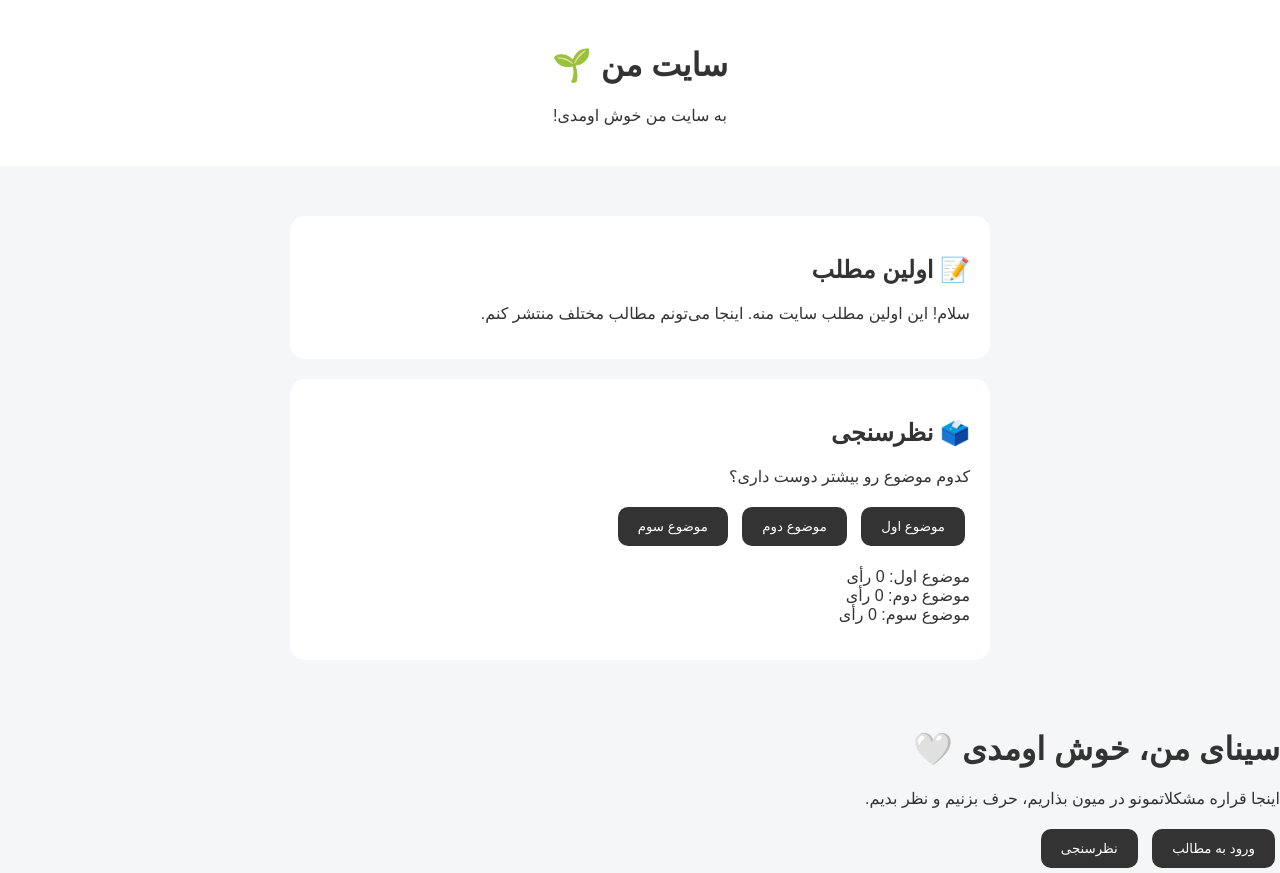
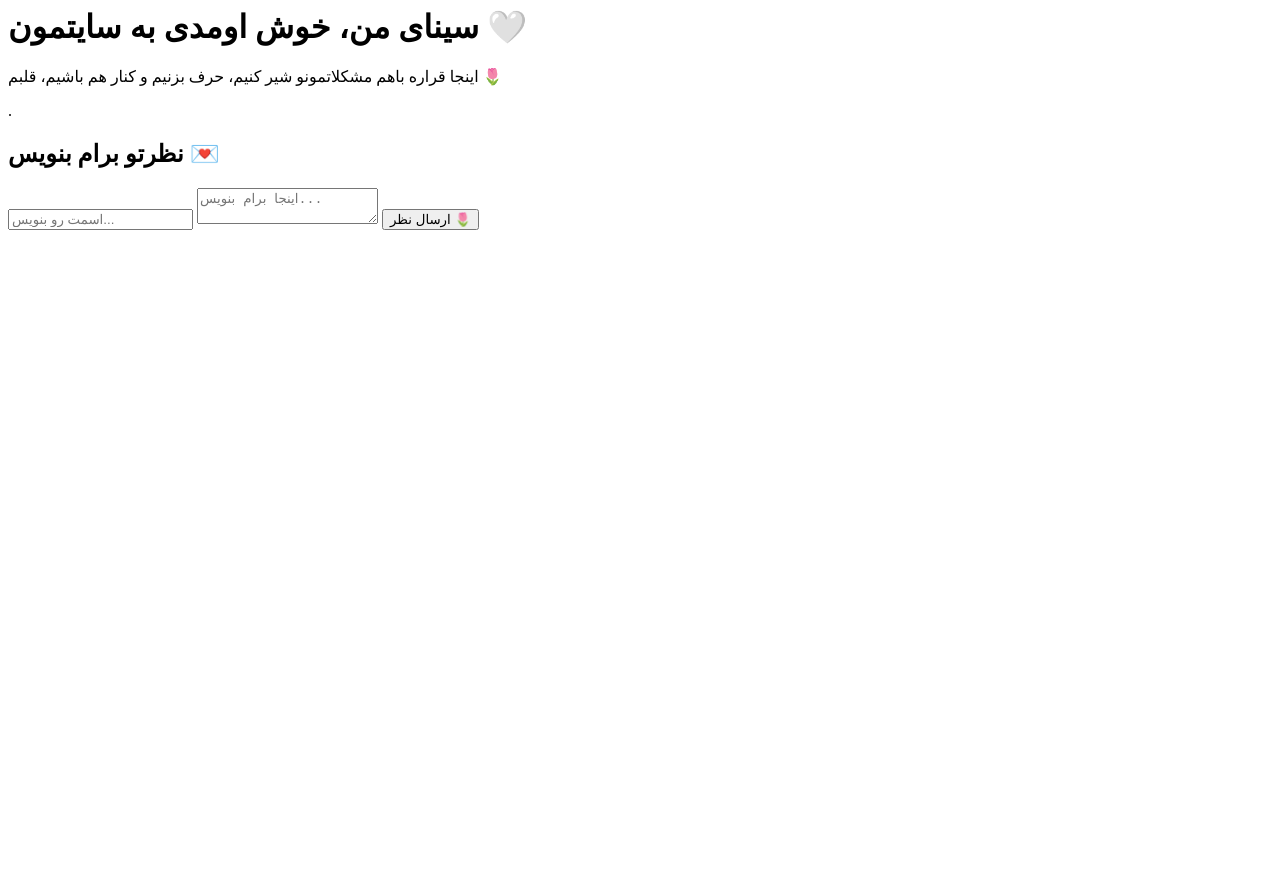
Before and after one commit to nazaninlotfi1384-jpg/Foreversinazi-, a plain HTML site: page index.html in a window 1280 px wide. After the commit the page ends 800 px from the top, so only its background shows below. Drawn offline with Linux system fonts and the light colour scheme.

Commit message:
Update index.html

```diff
--- a/index.html
+++ b/index.html
@@ -1,118 +1,14 @@
-<!DOCTYPE html>
-<html lang="fa" dir="rtl">
+<div class="welcome">
+  <h1>سینای من، خوش اومدی به سایتمون 🤍</h1>
+  <p>اینجا قراره باهم مشکلاتمونو شیر کنیم، حرف بزنیم و کنار هم باشیم، قلبم 🌷</p>
+</div>
+    .
+<div class="comments">
+  <h2>نظرتو برام بنویس 💌</h2>
 
-<head>
-  <meta charset="UTF-8">
-  <meta name="viewport" content="width=device-width, initial-scale=1.0">
+  <input type="text" placeholder="اسمت رو بنویس..." />
 
-  <title>سایت من</title>
+  <textarea placeholder="اینجا برام بنویس..."></textarea>
 
-  <style>
-    body {
-      font-family: Arial, sans-serif;
-      margin: 0;
-      background: #f4f6f8;
-      color: #333;
-    }
-
-    header {
-      background: white;
-      padding: 25px;
-      text-align: center;
-    }
-
-    .container {
-      max-width: 700px;
-      margin: 30px auto;
-      padding: 20px;
-    }
-
-    .box {
-      background: white;
-      padding: 20px;
-      margin-bottom: 20px;
-      border-radius: 15px;
-    }
-
-    button {
-      padding: 12px 20px;
-      margin: 5px;
-      border: none;
-      border-radius: 10px;
-      background: #333;
-      color: white;
-    }
-  </style>
-</head>
-
-<body>
-
-  <header>
-    <h1>سایت من 🌱</h1>
-    <p>به سایت من خوش اومدی!</p>
-  </header>
-
-  <div class="container">
-
-    <div class="box">
-      <h2>📝 اولین مطلب</h2>
-
-      <p>
-        سلام! این اولین مطلب سایت منه.
-        اینجا می‌تونم مطالب مختلف منتشر کنم.
-      </p>
-    </div>
-
-    <div class="box">
-
-      <h2>🗳️ نظرسنجی</h2>
-
-      <p>کدوم موضوع رو بیشتر دوست داری؟</p>
-
-      <button onclick="vote(1)">موضوع اول</button>
-      <button onclick="vote(2)">موضوع دوم</button>
-      <button onclick="vote(3)">موضوع سوم</button>
-
-      <p>
-        موضوع اول: <span id="vote1">0</span> رأی
-        <br>
-        موضوع دوم: <span id="vote2">0</span> رأی
-        <br>
-        موضوع سوم: <span id="vote3">0</span> رأی
-      </p>
-
-    </div>
-
-  </div>
-
-  <script>
-    let votes = [0, 0, 0];
-
-    function vote(option) {
-
-      votes[option - 1]++;
-
-      document.getElementById("vote1").textContent = votes[0];
-      document.getElementById("vote2").textContent = votes[1];
-      document.getElementById("vote3").textContent = votes[2];
-
-    }
-  </script>
-
-</body>
-</html>
-<body>
-
-  <div class="welcome">
-    <h1>سینای من، خوش اومدی 🤍</h1>
-
-    <p>
-      اینجا قراره مشکلاتمونو در میون بذاریم،
-      حرف بزنیم و نظر بدیم.
-    </p>
-
-    <button>ورود به مطالب</button>
-    <button>نظرسنجی</button>
-  </div>
-
-</body>
+  <button>ارسال نظر 🌷</button>
+</div>
```
